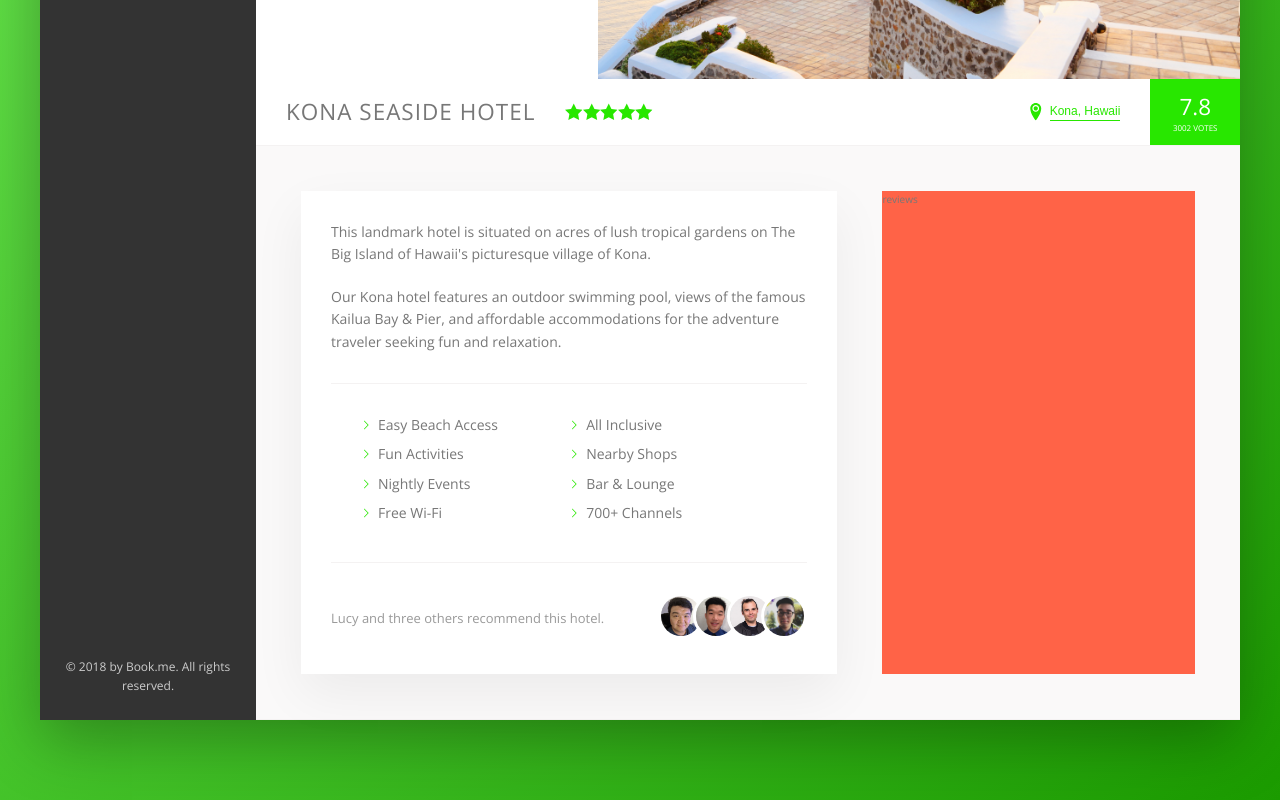
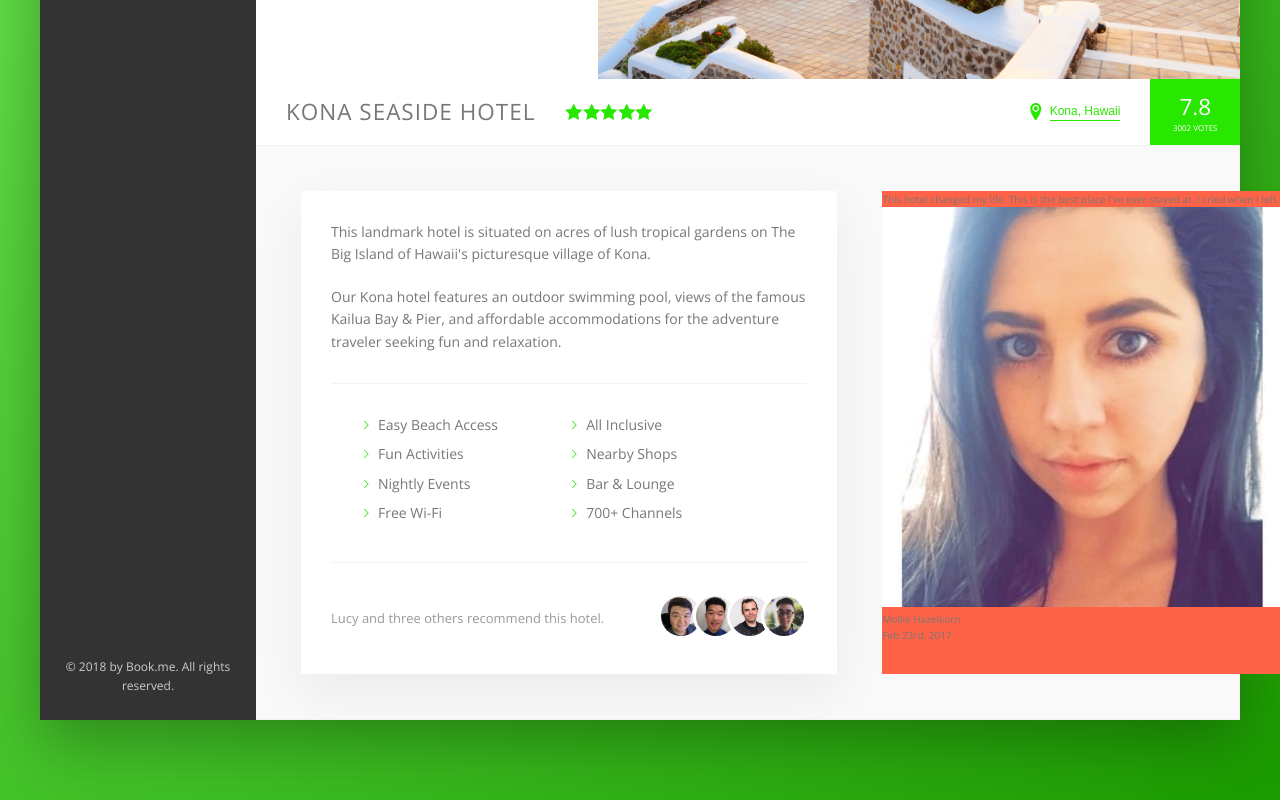
Before and after one commit to SashaPatsel/book.me, a website: page index.html in a window 1280 px wide. Shown: the part 456-1256 px from the top of the page. Drawn offline with nearby package versions, Linux system fonts and the light colour scheme.

Commit message:
finish review scaffold:

```diff
--- a/index.html
+++ b/index.html
@@ -164,7 +164,16 @@
                         </div>
                     </div>
                     <div class="user-reviews">
-                        reviews
+                        <figure class="review">
+                            <blockquote class="review__text">This hotel changed my life. This is the best place I've ever stayed at. I cried when I left.</blockquote>
+                            <figcaption class="review__user">
+                                <img src="img/user-5.jpeg" alt="" class="review__photo">
+                                <div class="review__user-box">
+                                    <p class="review__user-name">Mollie Hazelkorn</p>
+                                    <p class="review__user-date">Feb 23rd, 2017</p>
+                                </div>
+                            </figcaption>
+                        </figure>
                     </div>
                 </div>
             </main>
```
